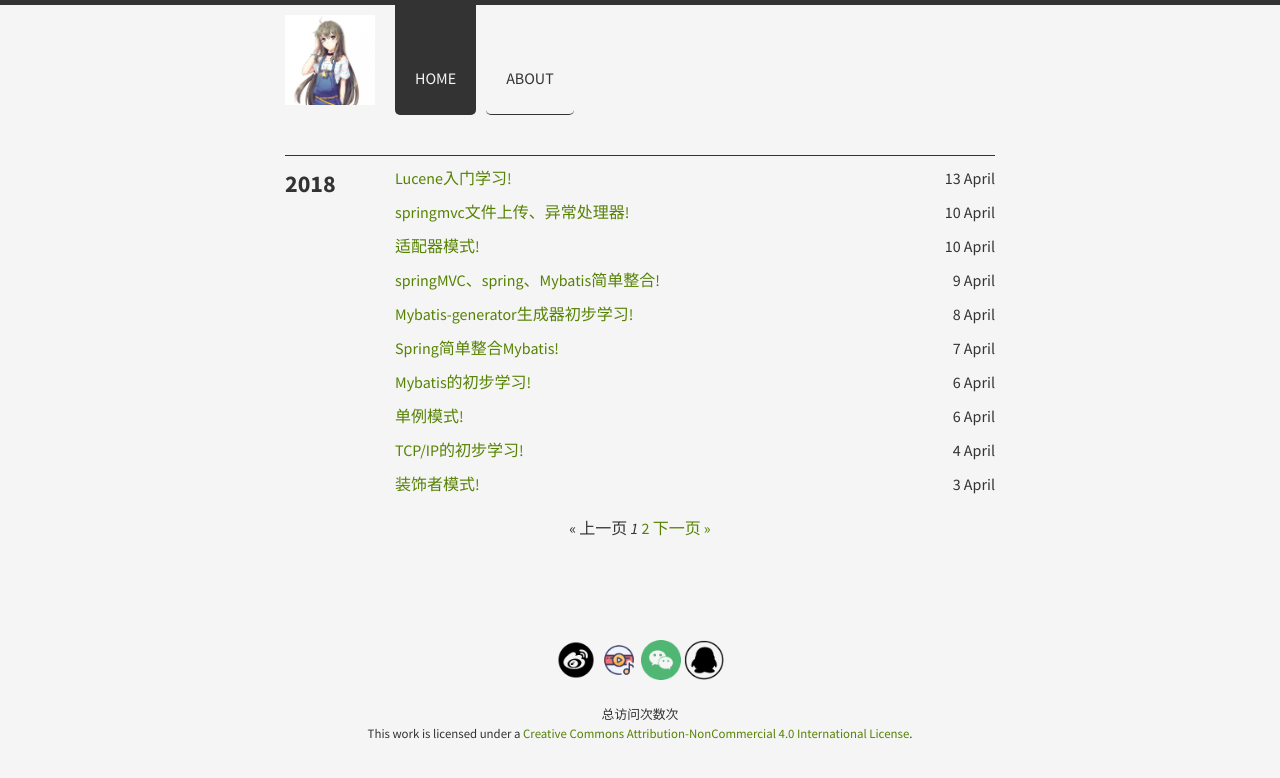
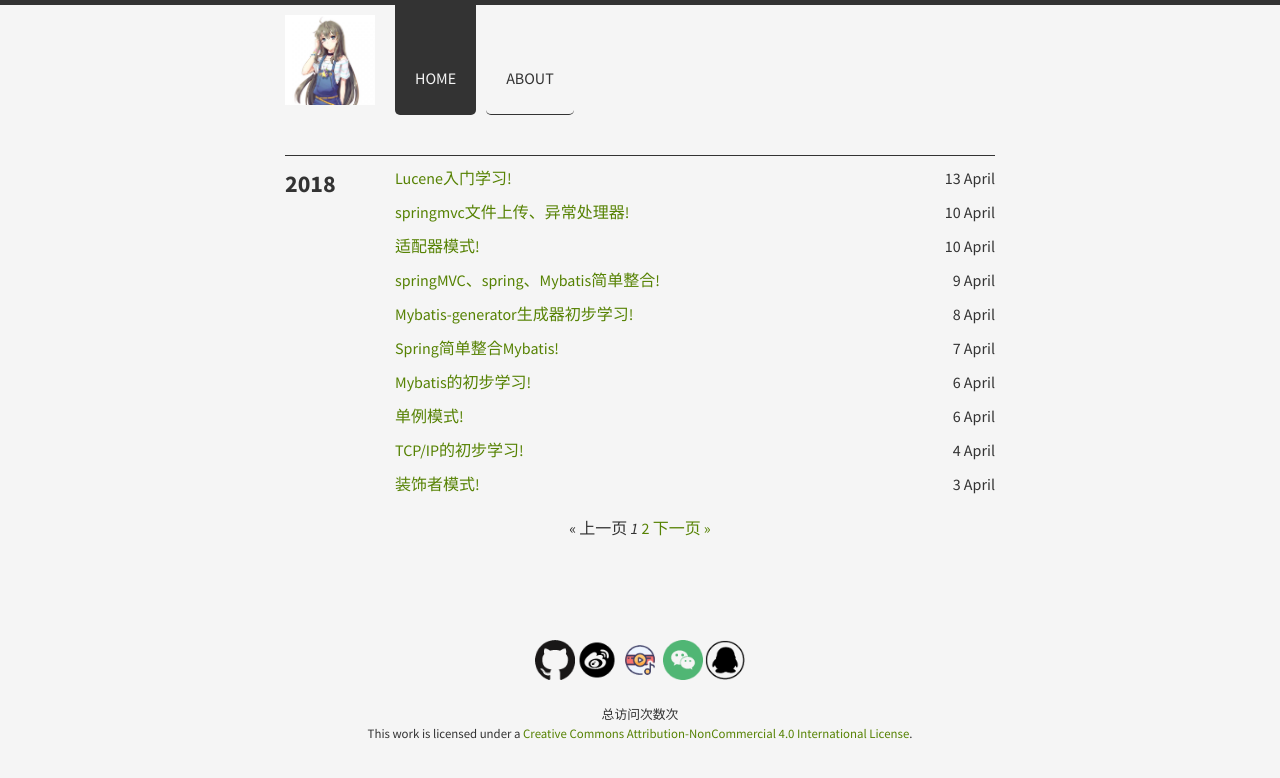
Before and after one commit to ruanwenjun/ruanwenjun.github.io, a Jekyll site: the page built from index.html, in a window 1280 px wide. Shown: the top 778 px of the page. Built offline with Jekyll 4.4.1, drawn with Linux system fonts in a browser that asks for light colours; nearby versions of some CDN libraries; the list of posts is cut into pages by our own code; comment, search, counter and statistics services are not loaded.

Commit message:
更新github图标

```diff
--- a/_layouts/default.html
+++ b/_layouts/default.html
@@ -33,9 +33,12 @@
       {{ content }}
 
       <footer>
+      	 <a href="https://github.com/ruanwenjun">
+      		<img src="https://ruanwenjun.github.io/images/github.png" style="width: 40px;height: 40px;"/>
+    	</a>
         <a href="https://weibo.com/u/2885734002">
-      <img src="https://ruanwenjun.github.io/images/weibo.png" style="width: 40px;height: 40px;"/>
-    </a>
+      		<img src="https://ruanwenjun.github.io/images/weibo.png" style="width: 40px;height: 40px;"/>
+    	</a>
           <a href="http://music.163.com/m/playlist?id=566105598&userid=398548615">
       <img src="https://ruanwenjun.github.io/images/music.png" style="width: 40px;height: 40px;"/>
     </a>
```
Also changed, not shown: images/github.png (added).
